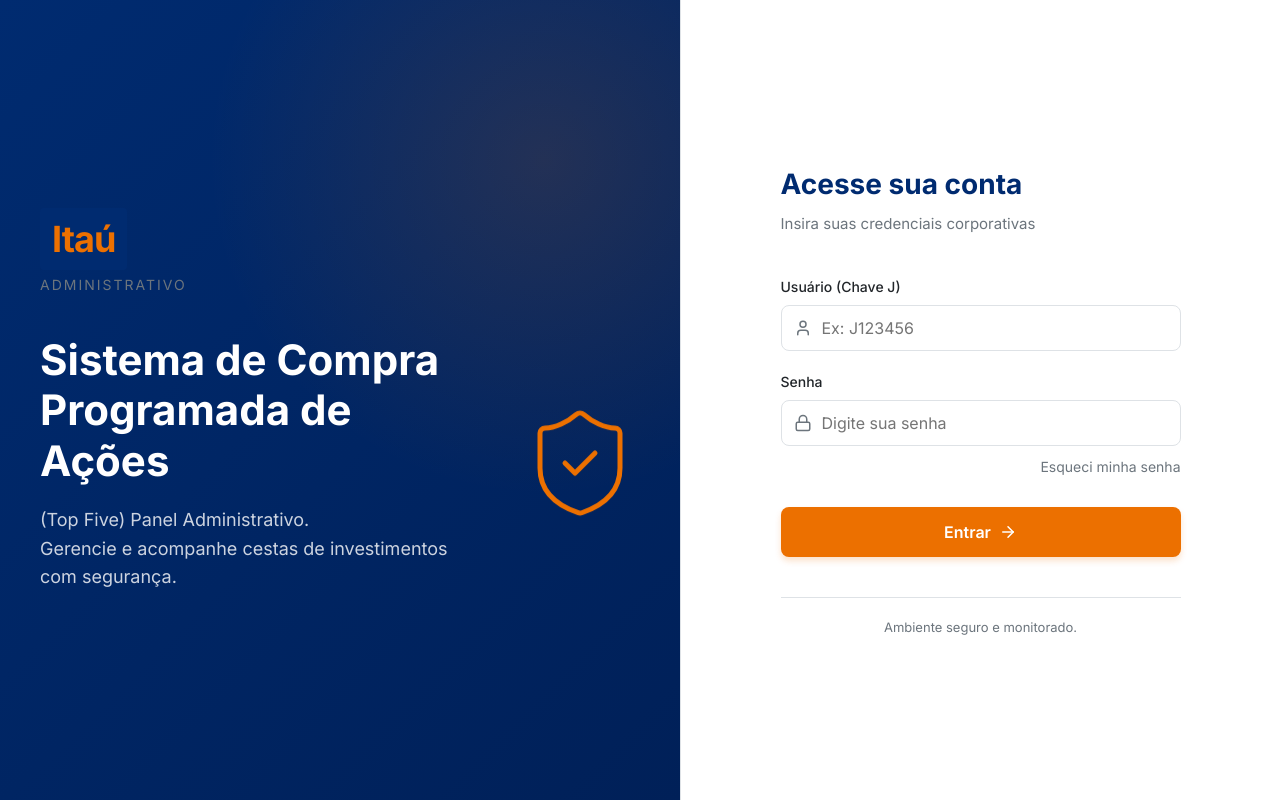
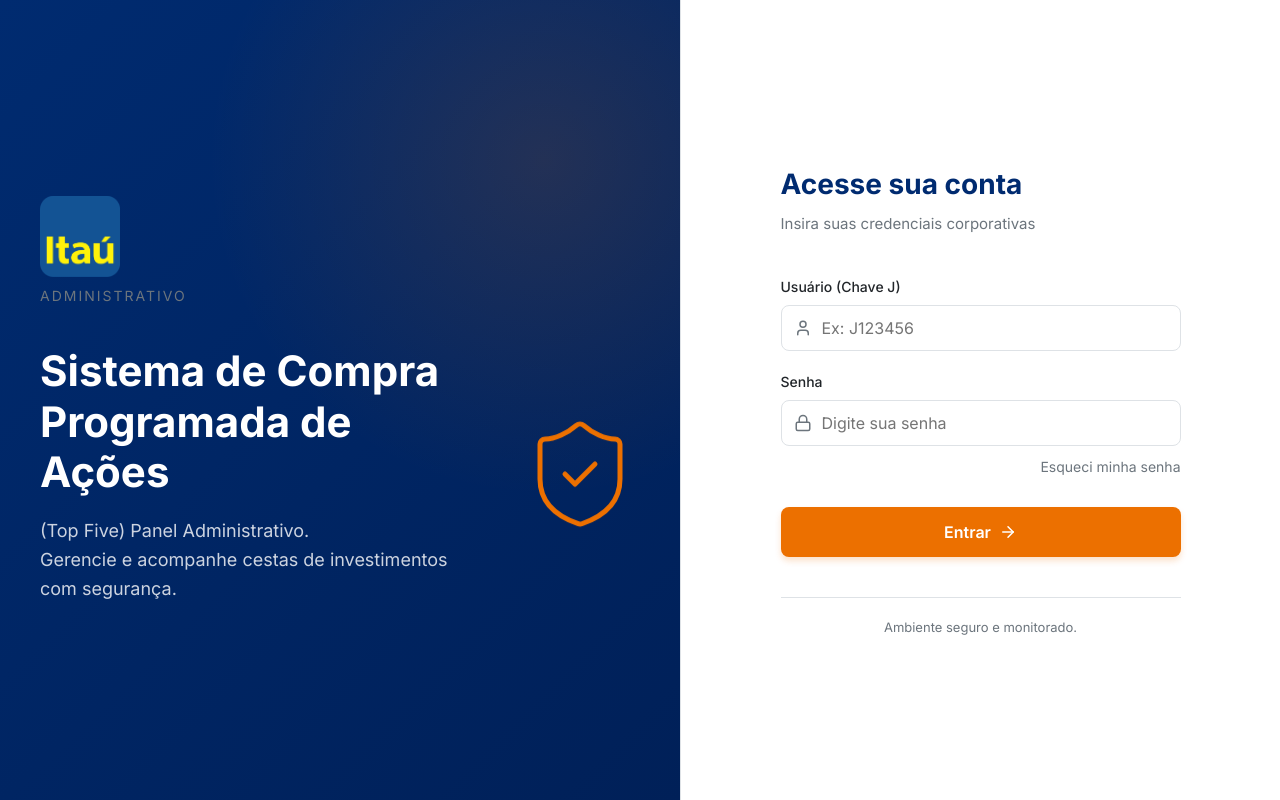
Before and after one commit to jeancharlesexe/index5-fe, a React (Vite) app: page /login in a window 1280 px wide. Built offline with nearby package versions, Linux system fonts and the light colour scheme.

Commit message:
[FIX] :: fixing tag localstorage token

```diff
--- a/src/pages/Login/Login.jsx
+++ b/src/pages/Login/Login.jsx
@@ -6,6 +6,7 @@
 import Button from '../../components/Button/Button';
 import usePageTitle from '../../hooks/usePageTitle';
 import { translateError } from '../../utils/errorHelper';
+import LogoItau from '../../assets/icons/logo-itau.png';
 import './Login.css';
 
 const Login = () => {
@@ -37,9 +38,15 @@
             });
 
             if (response.data && response.data.status === 200) {
-                // Armazenar dados no localStorage ou Context API
+                // Extraindo as propriedades root diretamente de response.data.data
+                // visto que o backend C# retorna "token", "userId", "name" e "role" no mesmo nível
+                const { token, userId, name, role } = response.data.data;
+
+                // Monta o objeto que o ProtectedRoute espera
+                const userObject = { id: userId, name, role };
+
                 localStorage.setItem('@ItauAdmin:token', token);
-                localStorage.setItem('@ItauAdmin:user', JSON.stringify(response.data.data));
+                localStorage.setItem('@ItauAdmin:user', JSON.stringify(userObject));
                 navigate('/admin');
             } else {
                 const errorCode = response.data?.data?.code || response.data?.message;
@@ -64,7 +71,7 @@
             <div className="login-banner">
                 <div className="banner-content">
                     <div className="brand-header">
-                        <div className="brand-logo">Itaú</div>
+                        <img src={LogoItau} alt="Logo Itaú" className="brand-logo-img" style={{ maxWidth: '80px', marginBottom: '8px' }} />
                         <p className="brand-subtitle">Administrativo</p>
                     </div>
                     <div className="banner-illustration">
```
